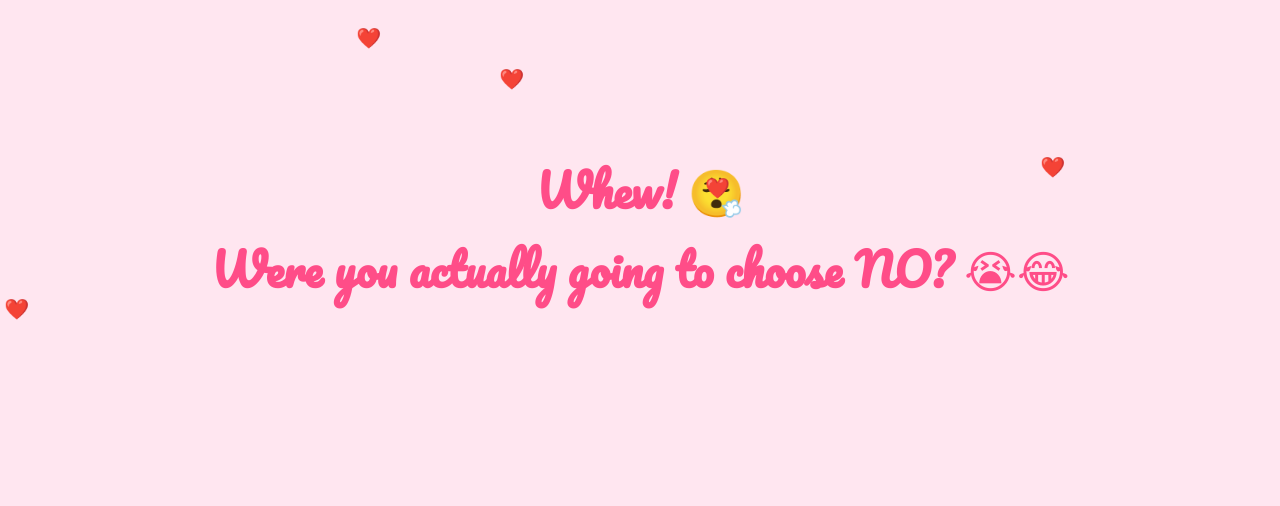
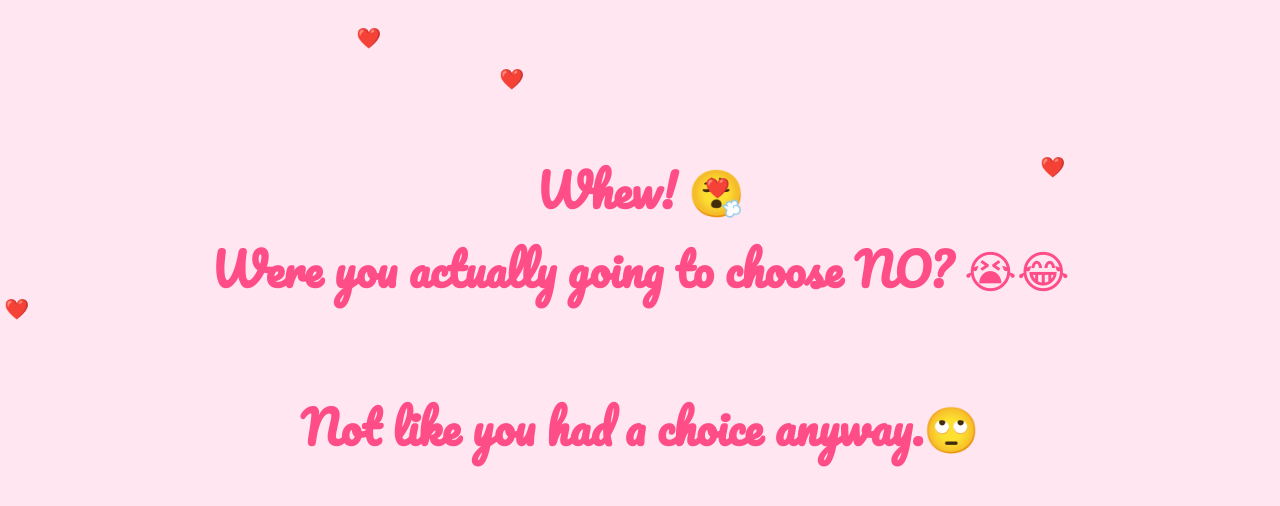
Before and after one commit to frimps6-5/be-my-valentine, a plain HTML site: page index.html in a window 1280 px wide. Both pictures are taken after a click on the button "YES 😍". Drawn offline with nearby package versions, Linux system fonts and the light colour scheme.

Commit message:
Update index.html

```diff
--- a/index.html
+++ b/index.html
@@ -196,6 +196,7 @@ function yesClicked() {
             <h1 style="margin-top:150px; color:#ff4d88;">
             Whew! 😮‍💨<br>
             Were you actually going to choose NO? 😭😂<br><br>
+            Not like you had a choice anyway.🙄
             </h1>
         `;
     }, 1200);
```
